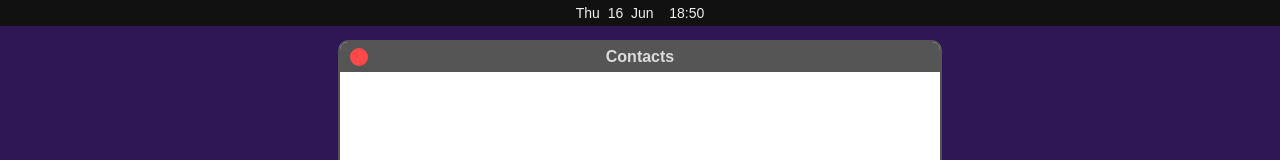
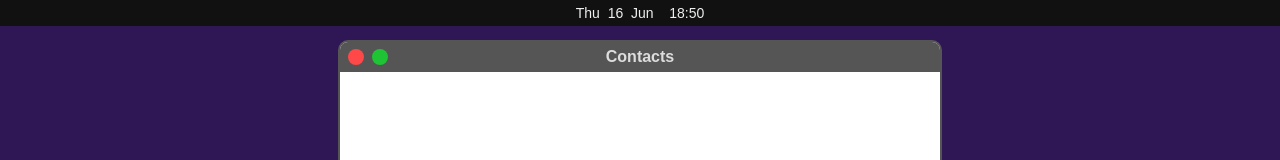
Before and after one commit to PylSerg/webium-os, a React (Create React App) app: page / in a window 1280 px wide. Both pictures are taken after a click on the item "Contacts". Shown: the top 160 px of the page. Built offline with nearby package versions, Linux system fonts and the light colour scheme.

Commit message:
adds minimize

```diff
--- a/src/components/Dockbar/Dockbar.js
+++ b/src/components/Dockbar/Dockbar.js
@@ -41,6 +41,9 @@ export default function Dockbar() {
 						<button type="button" className={windowsStyles.close} onClick={() => closeWindow(0)} title="Close">
 							&times;
 						</button>
+						<button type="button" className={windowsStyles.minimise} onClick={() => minimizeWindow(0)} title="Minimise">
+							&ndash;
+						</button>
 						<p className={windowsStyles.title}>{state[0].title}</p>
 					</div>
 
@@ -53,6 +56,9 @@ export default function Dockbar() {
 					<div className={windowsStyles.header}>
 						<button type="button" className={windowsStyles.close} onClick={() => closeWindow(1)} title="Close">
 							&times;
+						</button>
+						<button type="button" className={windowsStyles.minimise} onClick={() => minimizeWindow(1)} title="Minimise">
+							&ndash;
 						</button>
 						<p className={windowsStyles.title}>{state[1].title}</p>
 					</div>
--- a/src/components/Dockbar/WindowsStyles.module.css
+++ b/src/components/Dockbar/WindowsStyles.module.css
@@ -33,27 +33,33 @@
 
 }
 
-.close {
-    font-size: 17px;
+.close, .minimise {
+    font-size: 15px;
     font-weight: 700;
     color: transparent;
 
-    width: 18px;
-    height: 18px;
+    width: 16px;
+    height: 16px;
 
     padding: 0;
     margin: 0;
-    margin-left: 10px;
+    margin-left: 8px;
 
     border: none;
     border-radius: 50px;
 
-    background-color: rgb(255, 72, 72);
-
     cursor: pointer;
 }
 
-.close:hover, .close:focus {
+.close {
+    background-color: rgb(255, 72, 72);
+}
+
+.minimise {
+    background-color: rgb(30, 196, 52);
+}
+
+.close:hover, .close:focus, .minimise:hover, .minimise:focus {
     color: #444;
 }
 
```
